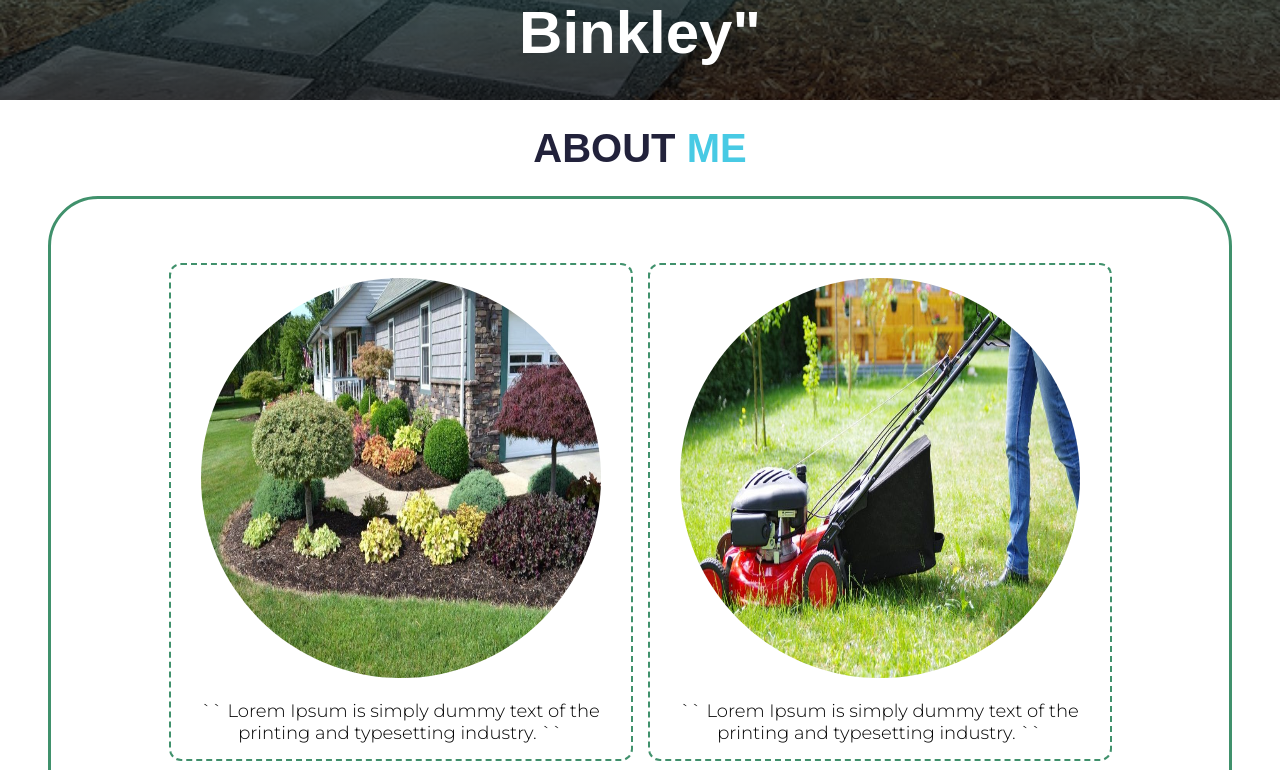
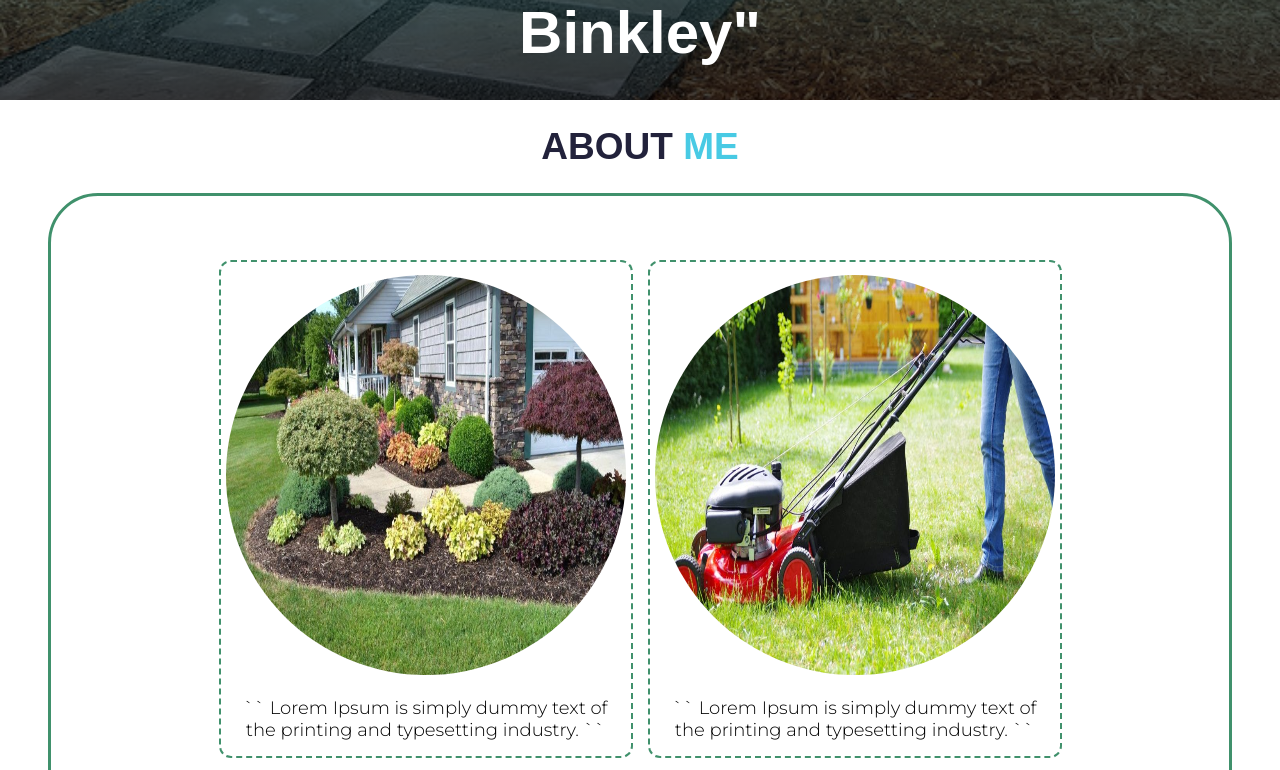
Before and after one commit to achriki/Garden_website, a plain HTML site: page index.html in a window 1280 px wide. Shown: the part 460-1230 px from the top of the page. Drawn offline with Linux system fonts and the light colour scheme; a web font is replaced by a local one.

Commit message:
Update style.css

```diff
--- a/style.css
+++ b/style.css
@@ -97,7 +97,7 @@ header{
 }
 
 .section h1{
-    font-size: 40px;
+    font-size: 37px;
     font-family: 'Recursive', sans-serif;
     color: #22223b;
 }
@@ -120,7 +120,7 @@ header{
 }
 
 .card{
-    width: 450px;
+    width: 400px;
     display: flex;
     padding: 5px;
     border-radius: 0.75rem;
```
